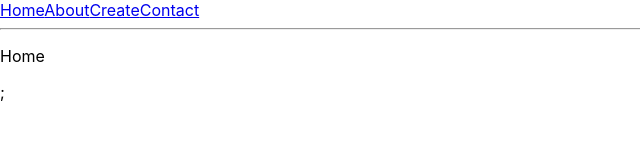
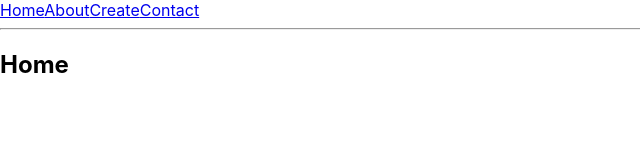
Before and after one commit to kobakichi/react-router-practice, a React (Create React App) app: page / in a window 1280 px wide. Shown: the top 160 px of the page, without its empty margins (0-640 px from the left). Built offline with nearby package versions, Linux system fonts and the light colour scheme.

Commit message:
各コンポーネントのh2タグへの変更。tsconfigのjsxをreactへ変更した。

```diff
--- a/src/components/About/About.tsx
+++ b/src/components/About/About.tsx
@@ -1,5 +1,5 @@
 import React from "react";
 
 export const About = () => {
-  return <div>About</div>;
+  return <h2>About</h2>
 };
--- a/src/components/Contact/Contact.tsx
+++ b/src/components/Contact/Contact.tsx
@@ -1,5 +1,5 @@
 import React from "react";
 
 export const Contact = () => {
-  return <div>Contact</div>;
+  return <h2>Contact</h2>;
 };
--- a/src/components/Create/Create.tsx
+++ b/src/components/Create/Create.tsx
@@ -1,5 +1,5 @@
 import React from "react";
 
 export const Create = () => {
-  return <div>Create</div>;
+  return <h2>Create</h2>;
 };
--- a/src/components/Home/Home.tsx
+++ b/src/components/Home/Home.tsx
@@ -2,8 +2,8 @@ import React from "react";
 
 export const Home: React.FC = () => {
   return (
-    <div>
-      <p>Home</p>
-    </div>
+    <>
+      <h2>Home</h2>
+    </>
   );
 };
--- a/src/components/RouteManager/RouteManager.tsx
+++ b/src/components/RouteManager/RouteManager.tsx
@@ -19,7 +19,6 @@ export const RouteManager: React.FC = () => {
           <Route path="/Contact" element={<Contact />} />
         </Routes>
       </div>
-      ;
     </Router>
   );
 };
```
Also changed, not shown: tsconfig.json (+3 -9 lines).
